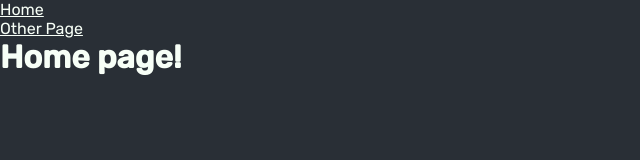
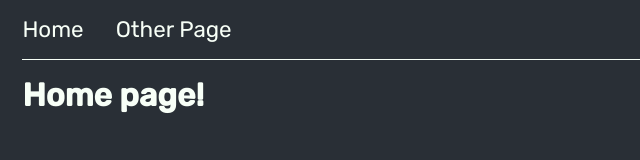
Before and after one commit to pompyproductions/template-react, a React app: page / in a window 1280 px wide. Shown: the whole page, without its empty margins (0-640 px from the left). Built offline with nearby package versions, Linux system fonts and the light colour scheme.

Commit message:
Create basic page layout

```diff
--- a/src/react/App.js
+++ b/src/react/App.js
@@ -11,6 +11,7 @@ const App = () => {
     <React.StrictMode>
       <BrowserRouter>
         <Header />
+        <div className="vsep"></div>
         <Routes>
           <Route path="*" element={<Home />}/>
           <Route path="/page" element={<OtherPage />}/>
--- /dev/null
+++ b/src/sass/components/_header.scss
@@ -0,0 +1,16 @@
+
+header nav ul {
+  display: flex;
+  align-items: center;
+  gap: 2rem;
+
+  li {
+    font-size: 1.4rem;
+  }
+  a {
+    text-decoration: none;
+    &:hover {
+      text-decoration: underline;
+    }
+  }
+}
--- a/src/sass/components/_index.scss
+++ b/src/sass/components/_index.scss
@@ -0,0 +1,2 @@
+@forward "header";
+@forward "vsep"
--- /dev/null
+++ b/src/sass/components/_vsep.scss
@@ -0,0 +1,5 @@
+.vsep {
+  background-color: currentColor;
+  min-height: 1px;
+  margin: 0 var(--page-margin-x);
+}
--- a/src/sass/globals/_theme.scss
+++ b/src/sass/globals/_theme.scss
@@ -9,4 +9,7 @@
   --teal: #4ECDC4
   --green: #c2e812;
   --yellow: #FFE66D;
+
+  --page-margin-x: 1.4rem;
+  --page-margin-y: 1rem;
 }
--- a/src/sass/layout/_root.scss
+++ b/src/sass/layout/_root.scss
@@ -3,6 +3,10 @@
   color: var(--white);
   font-family: "Rubik", sans-serif;
   display: grid;
-  grid-template-rows: min-content 1fr;
+  grid-template-rows: min-content 1px 1fr;
   height: var(--doc-height);
 }
+
+header, main {
+  padding: var(--page-margin-y) var(--page-margin-x);
+}
```
